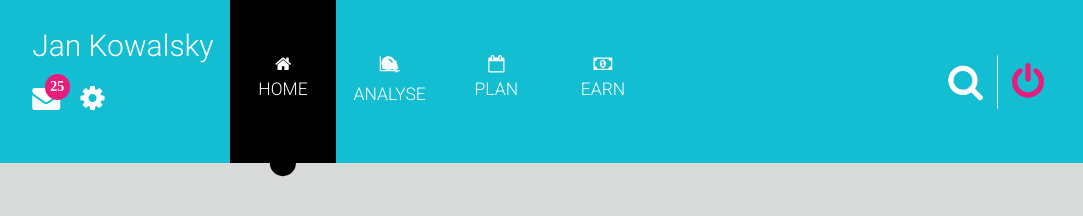
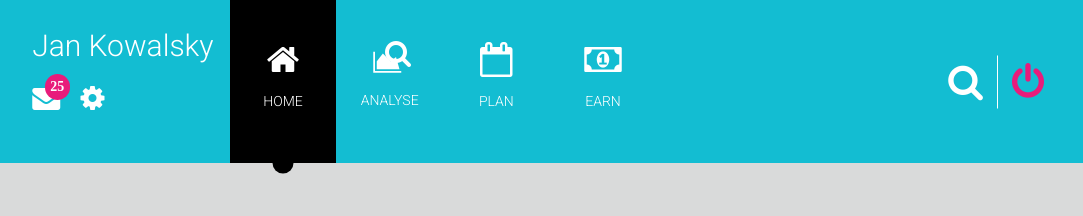
Before and after one commit to UfoAkaJuggalo/dashboard-bootstrap, a website: page public/index.html in a window 1280 px wide. Shown: the full height of the page, 197-1280 px from the left. Drawn offline with nearby package versions, Linux system fonts and the light colour scheme.

Commit message:
header jest ok

```diff
--- a/public/index.html
+++ b/public/index.html
@@ -52,7 +52,7 @@
                     </div>
                 </form>
             </div>
-            <div class="col-xs-12 col-sm-6 col-sm-offset-3 col-md-4 col-md-pull-4 col-md-offset-0 header-menu">
+            <div class="col-xs-12 col-sm-6 col-md-4 col-md-pull-4 header-menu">
                 <div class="row">
                     <div class="col-xs-3 header-menu-item header-menu-active vcenter">
                         <div>
--- a/resources/sass/style.scss
+++ b/resources/sass/style.scss
@@ -117,13 +117,37 @@ body {
                 .header-menu-item {
                     height: 100%;
                     text-align: center;
-                    font-size: 1.25em;
+                    font-size: 1em;
                     text-transform: uppercase;
                     font-weight: 300;
+                    padding: 2em 0;
                     div {
                         display: block;
+                        margin: 1em initial;
                     }
-                    // min-height: 10em;
+                    i {
+                        font-size: 2.5em;
+                    }
+                    span {
+                        height: 2.5em;
+                        position: relative;
+                        i:first-child {
+                            position: absolute;
+                            font-size: 2em;
+                            top: -0.1em;
+                            left: 0.3em;
+                        }
+                        i:last-child {
+                            font-size: 1.75em;
+                            position: absolute;
+                            bottom: 0;
+                            left: -0.1em;
+                            ;
+                        }
+                    }
+                    p {
+                        margin-top: 1em;
+                    }
                 }
             }
         }
```
Also changed, not shown: public/css/style.css.
